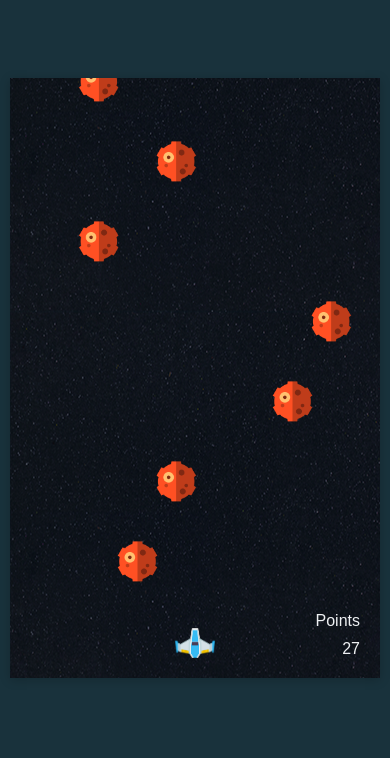
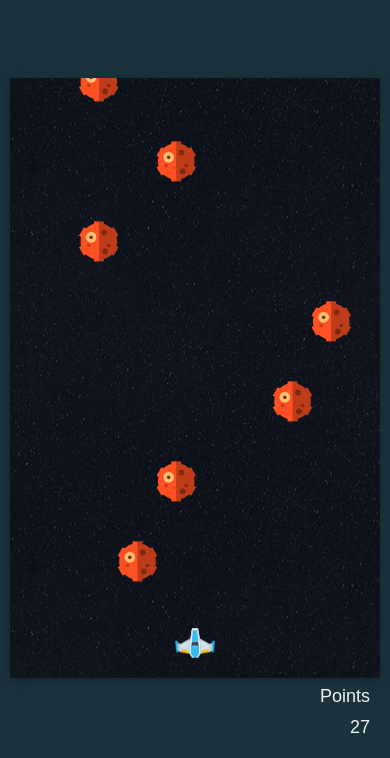
Before and after one commit to rjvelazco/space-game-javascript, a plain HTML site: page index.html in a window 390 px wide. Both pictures are taken after a click on the button "Start". Shown: the part 86-844 px from the top of the page. Drawn offline with Linux system fonts and the light colour scheme; a web font is replaced by a local one.

Commit message:
improve responsive

```diff
--- a/css/main.css
+++ b/css/main.css
@@ -113,24 +113,27 @@ header h1 {
     border-radius: 10px;
     text-align: center;
     animation: pop-in 1s;
-    width: 300px;
 }
 
 
 /* SCORE */
 .score {
+    bottom: 0;
+    color: #eef0f2;
     display: flex;
     flex-direction: column;
+    font-size: 25px;
+    gap: 10px;
+    padding: 20px;
+    pointer-events: none;
+    position: absolute;
+    right: 0;
     text-align: right;
-    position: absolute;
-    bottom: 0;
-    right: 0;
-    padding: 20px;
-    color: #eef0f2;
-    gap: 10px;
-    pointer-events: none;
 }
 
+.cursor-none {
+    cursor: none;
+}
 
 /* BUTTONS GAME */
 .btn {
@@ -177,6 +180,10 @@ header h1 {
         width: 100px;
     }
 
+    .score {
+        font-size: 18px;
+    }
+
 }
 
 /* ANIMATIONS */
--- a/index.html
+++ b/index.html
@@ -24,11 +24,11 @@
                     <div class="point"></div>
                     <div class="point"></div>
                 </div>
-                <button class="btn btn-start" id="btn-start">Start</button>
-                <div class="score hidden" id="score">
-                    <span>Points</span>
-                    <span id="score-point">0</span>
-                </div>
+            </div>
+            <button class="btn btn-start" id="btn-start">Start</button>
+            <div class="score hidden" id="score">
+                <span>Points</span>
+                <span id="score-point">0</span>
             </div>
             <div class="congratulations d-none">
                 <h1>Congratulations!</h1>
--- a/js/game.js
+++ b/js/game.js
@@ -153,7 +153,6 @@ function update() {
     const dt = (currentTime - GAME_STATE.lastTime) / 1000;
 
     updateMeteorites(dt, $container);
-    // updatePlayer(dt, $container);
     GAME_STATE.lastTime = currentTime;
     // El método window.requestAnimationFrame informa al navegador
     // que quieres realizar una animación y solicita que el navegador
@@ -220,12 +219,13 @@ function onFinishGame(isWinner = false) {
     $player.classList.add('hidden');
     clearInterval(setIntervalMeteorite);
     clearInterval(setIntervalScore);
+    $container.classList.add('cursor-none');
     $container.removeEventListener('mousemove', updatePlayerPosition);
     $container.removeEventListener('touchmove', updatePlayerPositionFromMovile);
     if ( isWinner ) {
         onWin();
     } else {
-        onLose()
+        onLose();
     }
 
 }
@@ -254,6 +254,7 @@ function init() {
     setIntervalMeteorite = setInterval(addMeteorite, METEORITE_TIME_APPEARS);
     setIntervalScore = setInterval(increaseScore, 100);
     GAME_STATE.currentScore = 0;
+    $container.classList.add('cursor-none');
     $container.addEventListener('mousemove', updatePlayerPosition);
     $container.addEventListener('touchmove', updatePlayerPositionFromMovile);
     window.requestAnimationFrame(update);
```
